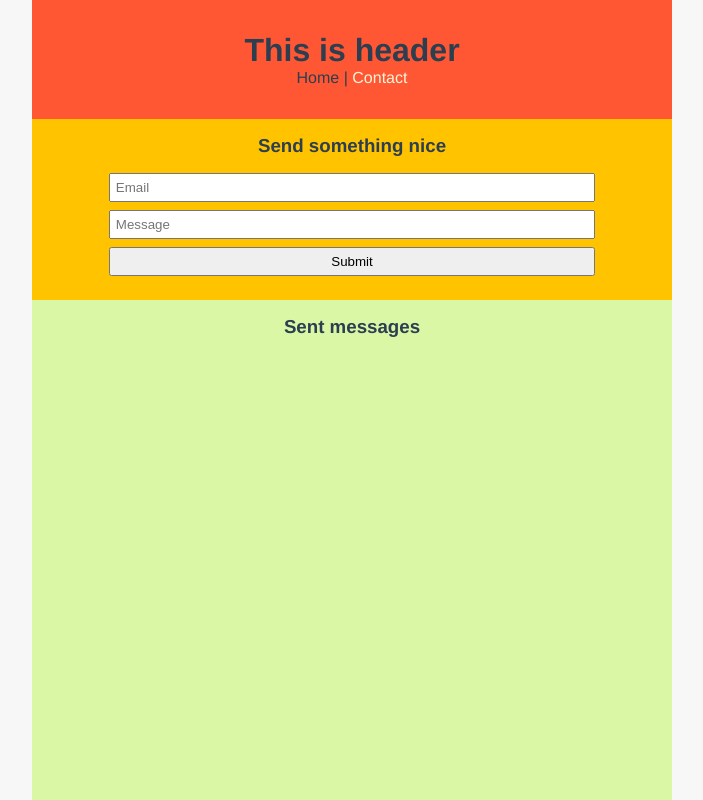
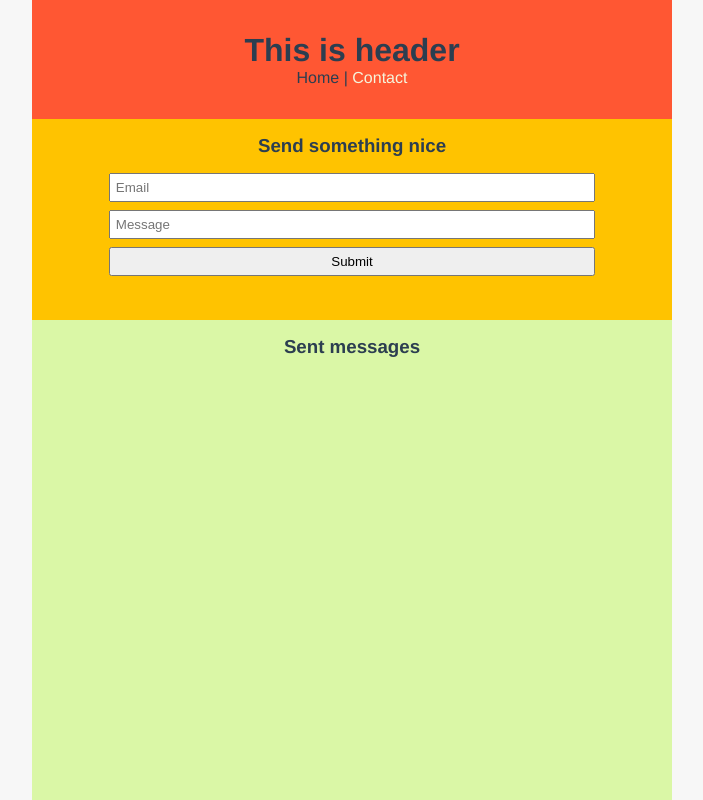
Before and after one commit to vjekooo/vue, a Vue app in the folder vue/: page /contact in a window 1280 px wide. Shown: the top 800 px of the page, without its empty margins (288-991 px from the left). Built offline with nearby package versions, Linux system fonts and the light colour scheme; the HTML template or start-up script is replaced by a standard one.

Commit message:
response message

```diff
--- a/vue/src/views/Contact.vue
+++ b/vue/src/views/Contact.vue
@@ -9,8 +9,10 @@
 			<SendContact
 				v-on:send-contact="sendContact"
 			/>
-			<div>
-				{{ responseMessage }}
+			<div class="response-message">
+				<p>
+					{{ responseMessage }}
+				</p>
 			</div>
 		</div>
 		<div class="messages">
@@ -53,7 +55,9 @@
 
 					const data = await response.json()
 
-					this.responseMessage = data.message || data.error
+					this.responseMessage = data.success || data.error
+
+					if (data) this.handleResponseMessage()
 
 					if (!data.error) this.fetchMessages()
 
@@ -76,6 +80,11 @@
 				} catch (error) {
 					console.log(error)
 				}
+			},
+			handleResponseMessage() {
+				setTimeout(() => {
+					this.responseMessage = ''
+				}, 4000)
 			}
 		}
 	}
@@ -91,13 +100,21 @@
 		align-items: center;
 		justify-content: center;
 		background-color: #FFC300;
-		padding: 1rem;
+		padding: 1rem 1rem 0 1rem;
 	}
 	.messages {
 		width: 100%;
 		background-color: #DAF7A6;
 		padding: 1rem;
 		height: 80%;
+	}
+	.response-message {
+		width: 100%;
+		height: 20px;
+		margin-bottom: 1rem
+	}
+	.response-message p {
+		font-size: 14px;
 	}
 	ul {
 		list-style-type: none;
@@ -107,4 +124,9 @@
 		display: inline-block;
 		margin: 0 10px;
 	}
+	@media only screen and (max-width: 400px) {
+		.response-message p {
+			font-size: 12px;
+		}
+	}
 </style>
```
